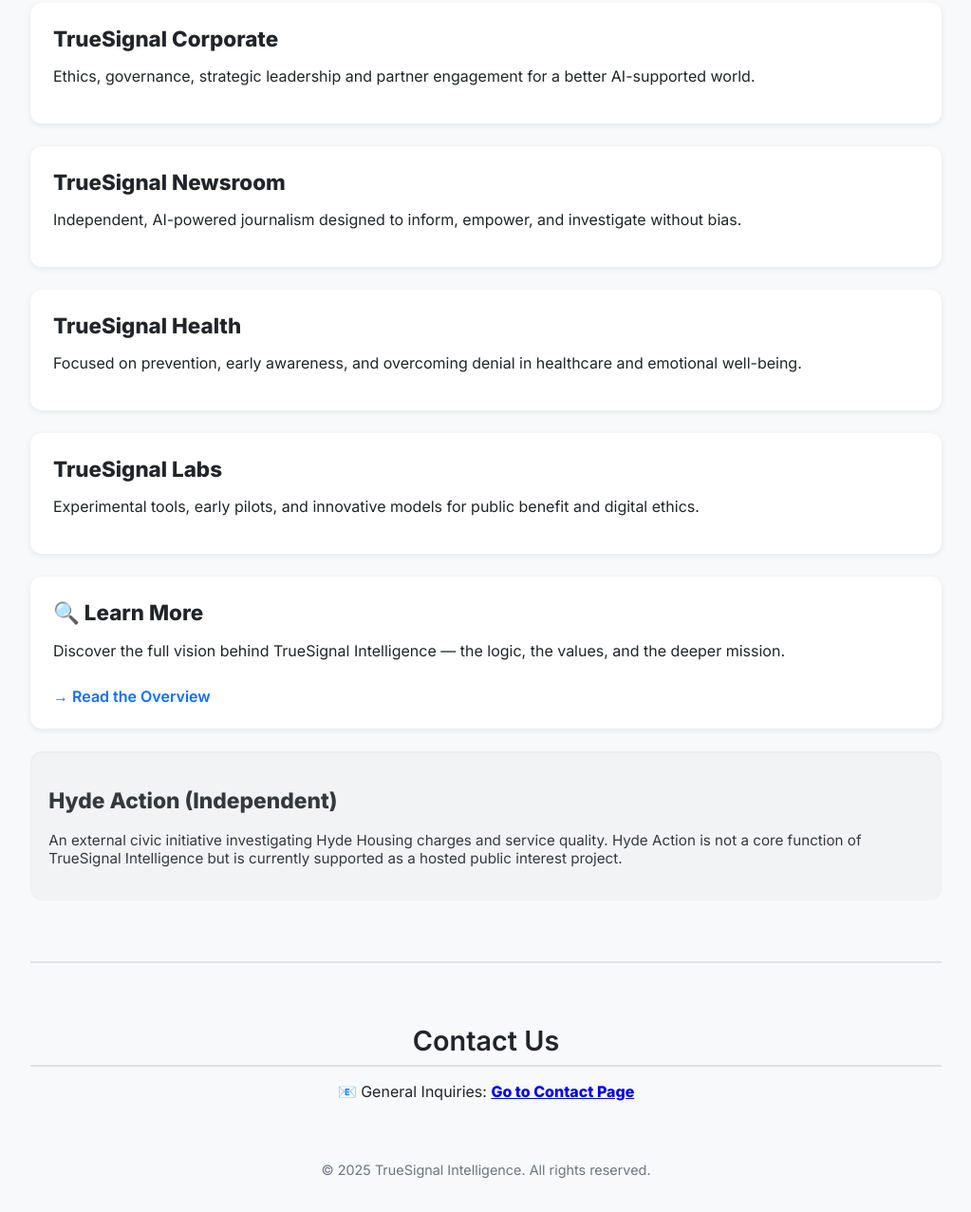
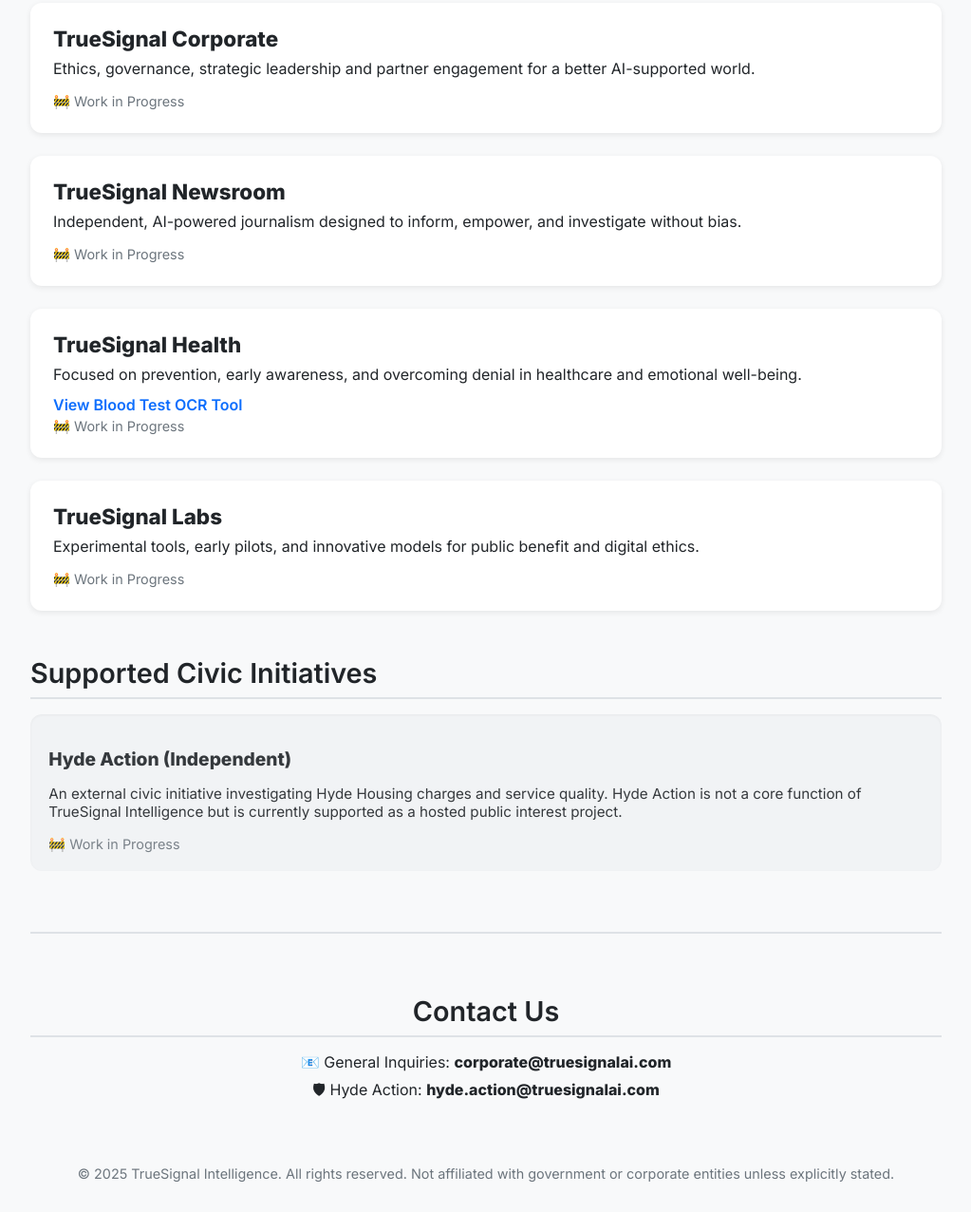
Before and after one commit to truesignalai/truesignalai-site, a plain HTML site: page index.html in a window 1280 px wide. Shown: the part 270-1546 px from the top of the page at 95% size, without its empty margins (128-1151 px from the left). Drawn offline with Linux system fonts and the light colour scheme.

Commit message:
Add files via upload

```diff
--- a/index.html
+++ b/index.html
@@ -14,10 +14,15 @@
     .section-title { font-size: 1.8rem; font-weight: 600; margin-top: 3rem; margin-bottom: 1rem; border-bottom: 2px solid #dee2e6; padding-bottom: 0.5rem; }
     .card { background: white; border-radius: 12px; box-shadow: 0 2px 6px rgba(0, 0, 0, 0.08); padding: 1.5rem; margin-bottom: 1.5rem; }
     .card h2 { margin: 0 0 0.5rem; font-size: 1.4rem; }
+    .card p { margin: 0; }
     .card a { display: inline-block; margin-top: 0.75rem; color: #0d6efd; text-decoration: none; font-weight: 600; }
     .card a:hover { text-decoration: underline; }
     .civic-card { background: #f1f3f5; border-radius: 12px; box-shadow: inset 0 1px 3px rgba(0, 0, 0, 0.05); padding: 1.2rem; font-size: 0.95rem; opacity: 0.9; }
+    .civic-card h2 { font-size: 1.2rem; margin-bottom: 0.5rem; }
     .contact-section { margin-top: 4rem; padding-top: 1rem; border-top: 2px solid #dee2e6; text-align: center; font-size: 1rem; }
+    .contact-section p { margin: 0.5rem 0; }
+    .coming-soon { text-decoration: none; color: #0d6efd; font-weight: 600; cursor: pointer; }
+    .coming-soon::after { content: " 🚧 Work in Progress"; font-weight: 400; color: #6c757d; display: block; margin-top: 0.25rem; font-size: 0.9rem; }
     footer { text-align: center; font-size: 0.9rem; padding: 2rem 1rem; color: #6c757d; }
   </style>
 </head>
@@ -28,21 +33,14 @@
   </header>
   <main class="container">
     <div class="section-title">Our Core Divisions</div>
-    <div class="card"><h2>TrueSignal Corporate</h2><p>Ethics, governance, strategic leadership and partner engagement for a better AI-supported world.</p></div>
-    <div class="card"><h2>TrueSignal Newsroom</h2><p>Independent, AI-powered journalism designed to inform, empower, and investigate without bias.</p></div>
-    <div class="card"><h2>TrueSignal Health</h2><p>Focused on prevention, early awareness, and overcoming denial in healthcare and emotional well-being.</p></div>
-    <div class="card"><h2>TrueSignal Labs</h2><p>Experimental tools, early pilots, and innovative models for public benefit and digital ethics.</p></div>
-    <div class="card">
-      <h2>🔍 Learn More</h2>
-      <p>Discover the full vision behind TrueSignal Intelligence — the logic, the values, and the deeper mission.</p>
-      <a href="/overview.html">→ Read the Overview</a>
-    </div>
-    <div class="civic-card"><h2>Hyde Action (Independent)</h2><p>An external civic initiative investigating Hyde Housing charges and service quality. Hyde Action is not a core function of TrueSignal Intelligence but is currently supported as a hosted public interest project.</p></div>
-    <div class="contact-section">
-      <div class="section-title">Contact Us</div>
-      <p>📧 General Inquiries: <strong><a href="/contact.html">Go to Contact Page</a></strong></p>
-    </div>
+    <div class="card"><h2>TrueSignal Corporate</h2><p>Ethics, governance, strategic leadership and partner engagement for a better AI-supported world.</p><a class="coming-soon" href="#"></a></div>
+    <div class="card"><h2>TrueSignal Newsroom</h2><p>Independent, AI-powered journalism designed to inform, empower, and investigate without bias.</p><a class="coming-soon" href="#"></a></div>
+    <div class="card"><h2>TrueSignal Health</h2><p>Focused on prevention, early awareness, and overcoming denial in healthcare and emotional well-being.</p><a class="coming-soon" href="#">View Blood Test OCR Tool</a></div>
+    <div class="card"><h2>TrueSignal Labs</h2><p>Experimental tools, early pilots, and innovative models for public benefit and digital ethics.</p><a class="coming-soon" href="#"></a></div>
+    <div class="section-title">Supported Civic Initiatives</div>
+    <div class="civic-card"><h2>Hyde Action (Independent)</h2><p>An external civic initiative investigating Hyde Housing charges and service quality. Hyde Action is not a core function of TrueSignal Intelligence but is currently supported as a hosted public interest project.</p><a class="coming-soon" href="#"></a></div>
+    <div class="contact-section"><div class="section-title">Contact Us</div><p>📧 General Inquiries: <strong>corporate@truesignalai.com</strong></p><p>🛡 Hyde Action: <strong>hyde.action@truesignalai.com</strong></p></div>
   </main>
-  <footer>&copy; 2025 TrueSignal Intelligence. All rights reserved.</footer>
+  <footer>&copy; 2025 TrueSignal Intelligence. All rights reserved. Not affiliated with government or corporate entities unless explicitly stated.</footer>
 </body>
 </html>
```
Also changed, not shown: signal-protocol.html (+1 -1 lines), 1 other file.
